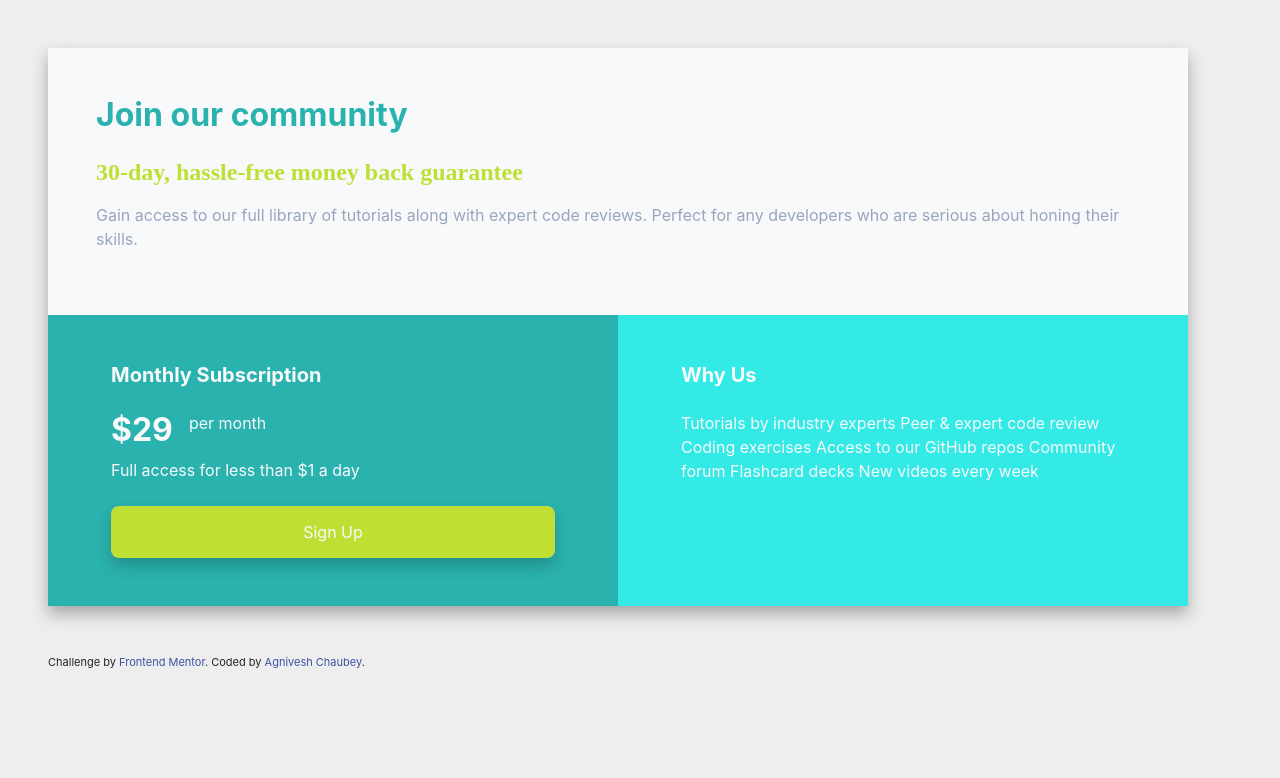
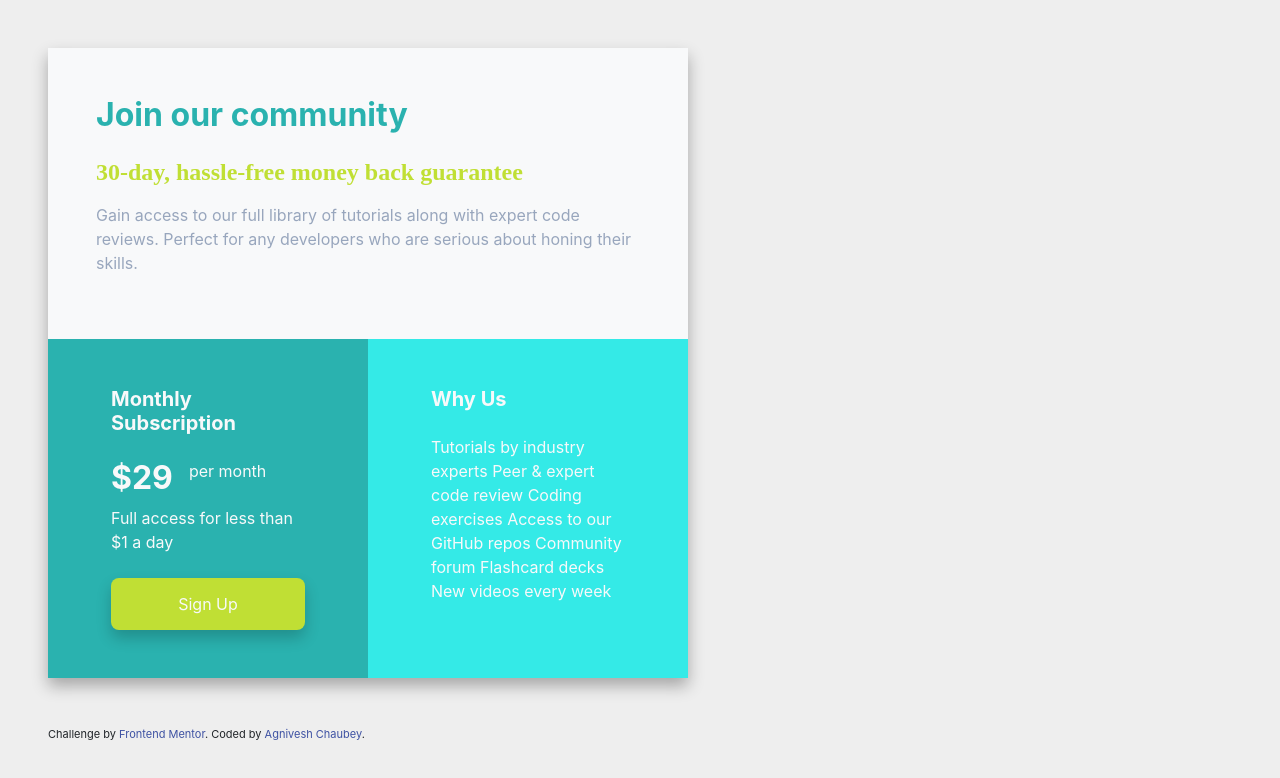
Before and after one commit to AgniveshChaubey/frontend-price-grid-component, a plain HTML site: page index.html in a window 1280 px wide. Drawn offline with nearby package versions, Linux system fonts and the light colour scheme; a web font is replaced by a local one.

Commit message:
card modified

```diff
--- a/style.css
+++ b/style.css
@@ -68,7 +68,7 @@
 .container {
     margin: 0;
     padding: 0;
-    /* width: 50vw; */
+    width: 50vw;
 }
 
 /* .dimensionn{
```
